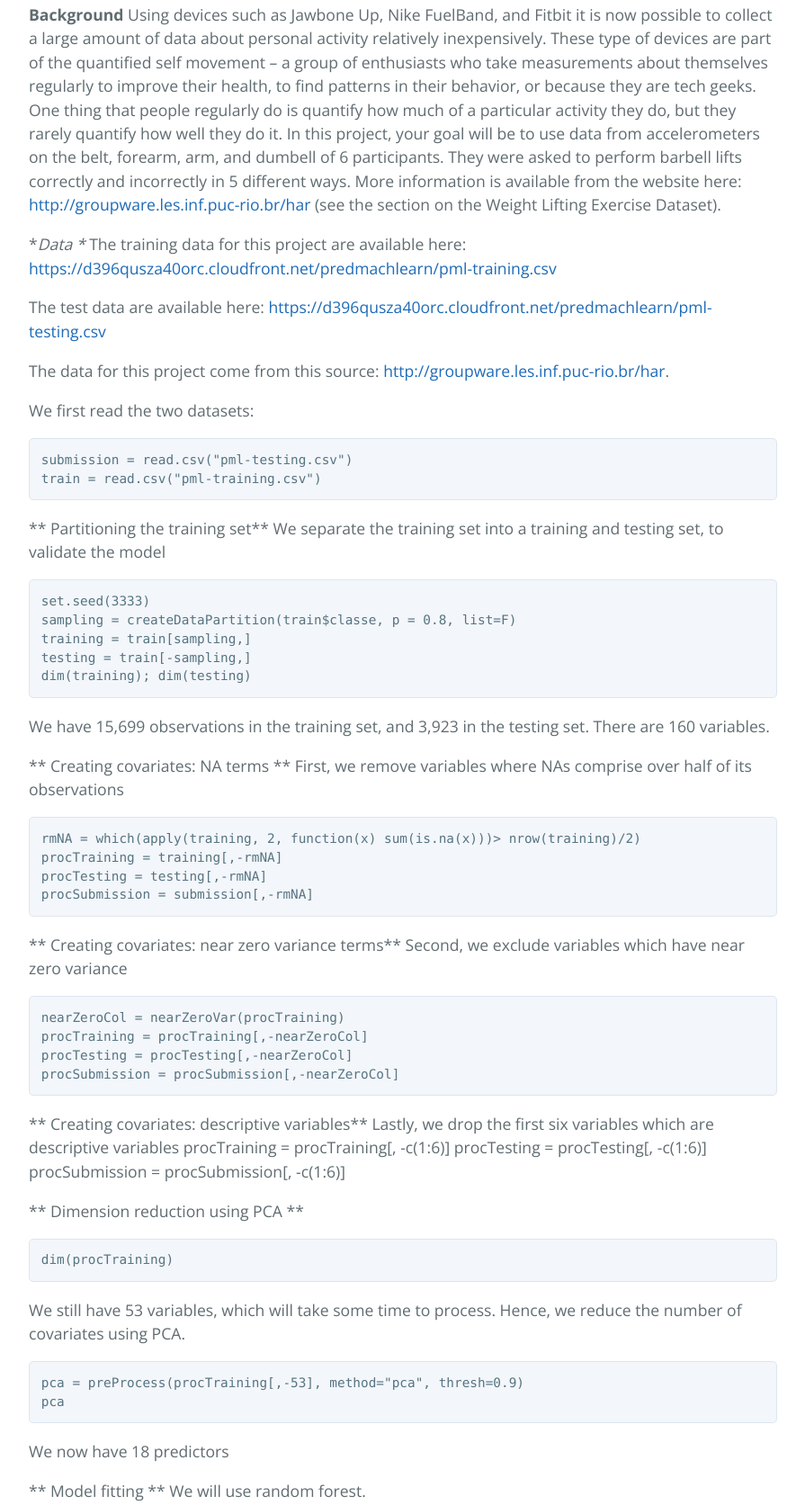
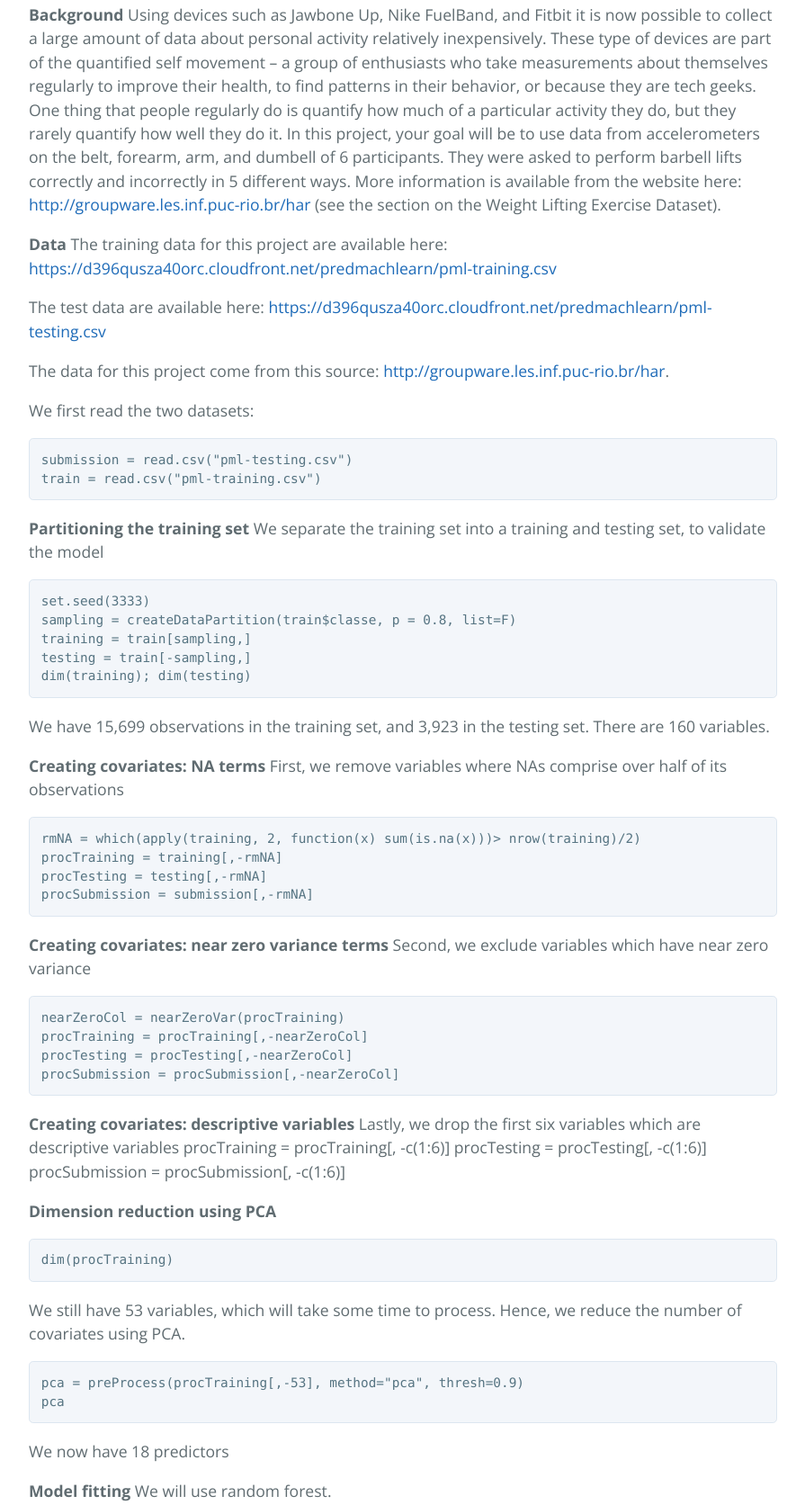
Before and after one commit to kennygohweizhi/machinelearningproject, a plain HTML site: page index.html in a window 1280 px wide. Shown: the part 365-2038 px from the top of the page at 90% size, without its empty margins (192-1087 px from the left). Drawn offline with nearby package versions, Linux system fonts and the light colour scheme.

Commit message:
Update index.html

```diff
--- a/index.html
+++ b/index.html
@@ -22,7 +22,7 @@
       <p><strong>Background</strong>
 Using devices such as Jawbone Up, Nike FuelBand, and Fitbit it is now possible to collect a large amount of data about personal activity relatively inexpensively. These type of devices are part of the quantified self movement – a group of enthusiasts who take measurements about themselves regularly to improve their health, to find patterns in their behavior, or because they are tech geeks. One thing that people regularly do is quantify how much of a particular activity they do, but they rarely quantify how well they do it. In this project, your goal will be to use data from accelerometers on the belt, forearm, arm, and dumbell of 6 participants. They were asked to perform barbell lifts correctly and incorrectly in 5 different ways. More information is available from the website here: <a href="http://groupware.les.inf.puc-rio.br/har">http://groupware.les.inf.puc-rio.br/har</a> (see the section on the Weight Lifting Exercise Dataset).</p>
 
-<p>*<em>Data *</em>
+<p><strong>Data</strong>
 The training data for this project are available here:
 <a href="https://d396qusza40orc.cloudfront.net/predmachlearn/pml-training.csv">https://d396qusza40orc.cloudfront.net/predmachlearn/pml-training.csv</a></p>
 
@@ -37,7 +37,7 @@ The training data for this project are available here:
 train = read.csv("pml-training.csv")
 </code></pre>
 
-<p>** Partitioning the training set**
+<p><strong>Partitioning the training set</strong>
 We separate the training set into a training and testing set, to validate the model</p>
 
 <pre><code>set.seed(3333)
@@ -49,7 +49,7 @@ dim(training); dim(testing)
 
 <p>We have 15,699 observations in the training set, and 3,923 in the testing set. There are 160 variables.</p>
 
-<p>** Creating covariates: NA terms **
+<p><strong>Creating covariates: NA terms</strong>
 First, we remove variables where NAs comprise over half of its observations</p>
 
 <pre><code>rmNA = which(apply(training, 2, function(x) sum(is.na(x)))&gt; nrow(training)/2)
@@ -58,7 +58,7 @@ procTesting = testing[,-rmNA]
 procSubmission = submission[,-rmNA]
 </code></pre>
 
-<p>** Creating covariates: near zero variance terms**
+<p><strong> Creating covariates: near zero variance terms</strong>
 Second, we exclude variables which have near zero variance</p>
 
 <pre><code>nearZeroCol = nearZeroVar(procTraining)
@@ -67,16 +67,15 @@ procTesting = procTesting[,-nearZeroCol]
 procSubmission = procSubmission[,-nearZeroCol]
 </code></pre>
 
-<p>** Creating covariates: descriptive variables**
+<p><strong> Creating covariates: descriptive variables</strong>
 Lastly, we drop the first six variables which are descriptive variables
 procTraining = procTraining[, -c(1:6)]
 procTesting = procTesting[, -c(1:6)]
 procSubmission = procSubmission[, -c(1:6)]</p>
 
-<p>** Dimension reduction using PCA **</p>
-
+<p><strong> Dimension reduction using PCA </strong>
 <pre><code>dim(procTraining)
-</code></pre>
+</code></pre></p>
 
 <p>We still have 53 variables, which will take some time to process. Hence, we reduce the number of covariates using PCA. </p>
 
@@ -86,13 +85,13 @@ pca
 
 <p>We now have 18 predictors</p>
 
-<p>** Model fitting **
+<p><strong> Model fitting </strong>
 We will use random forest.</p>
 
 <pre><code>modelTREE = train(procTraining$classe~., data=pcatraining, method="rf")
 </code></pre>
 
-<p>*** Out of sample accuracy ***
+<p><strong> Out of sample accuracy </strong>
 Test the model on the testing dataset.</p>
 
 <pre><code>confusionMatrix(predict(modelTREE, pcatesting), procTesting$classe)
@@ -130,7 +129,7 @@ Detection Prevalence   0.2850   0.1907   0.1777   0.1642   0.1825
 Balanced Accuracy      0.9921   0.9805   0.9812   0.9859   0.9948
 </code></pre>
 
-<p>*** Predicting on the test data, for project submission ***
+<p><strong>Predicting on the test data, for project submission </strong>
 Predicting on the test data:</p>
 
 <pre><code>predsubmission = predict(modelTREE, pcasubmission)
```
